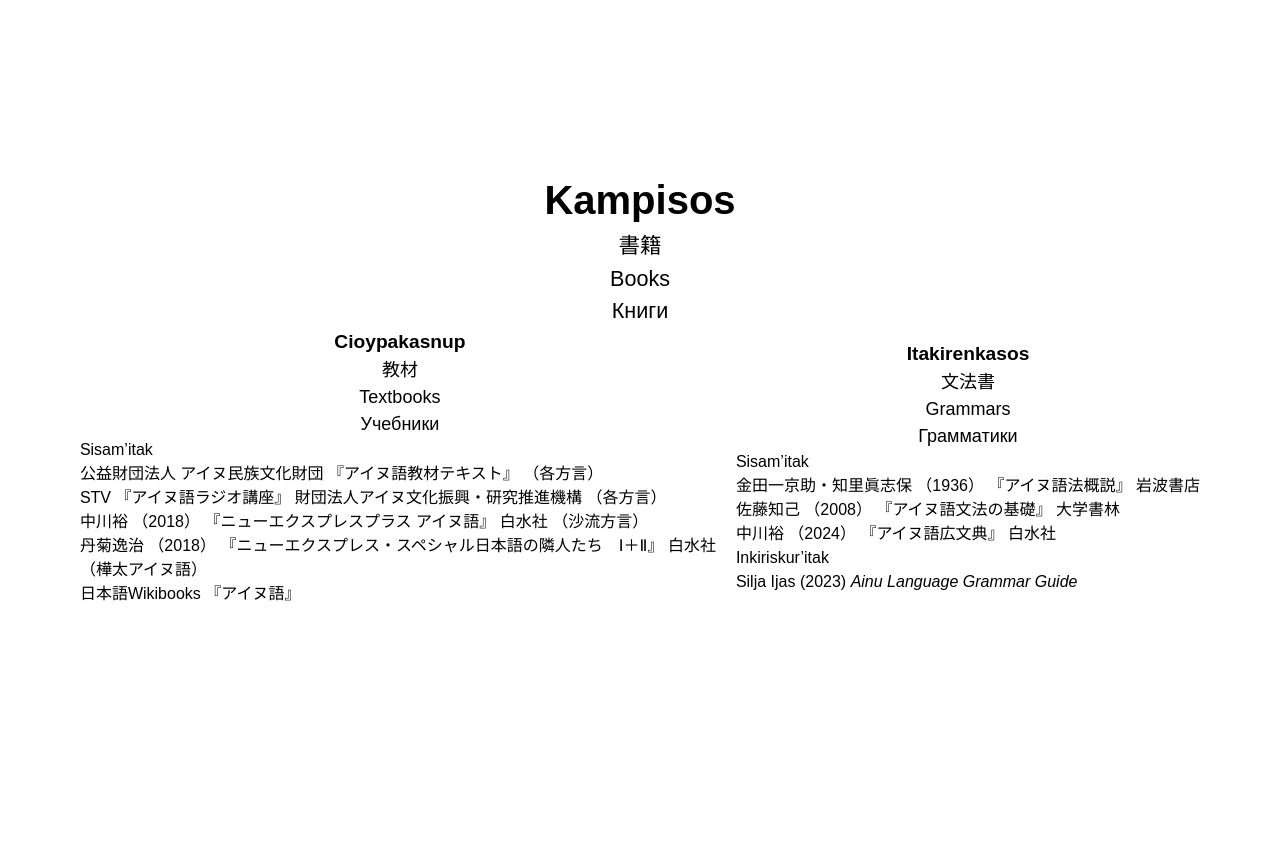
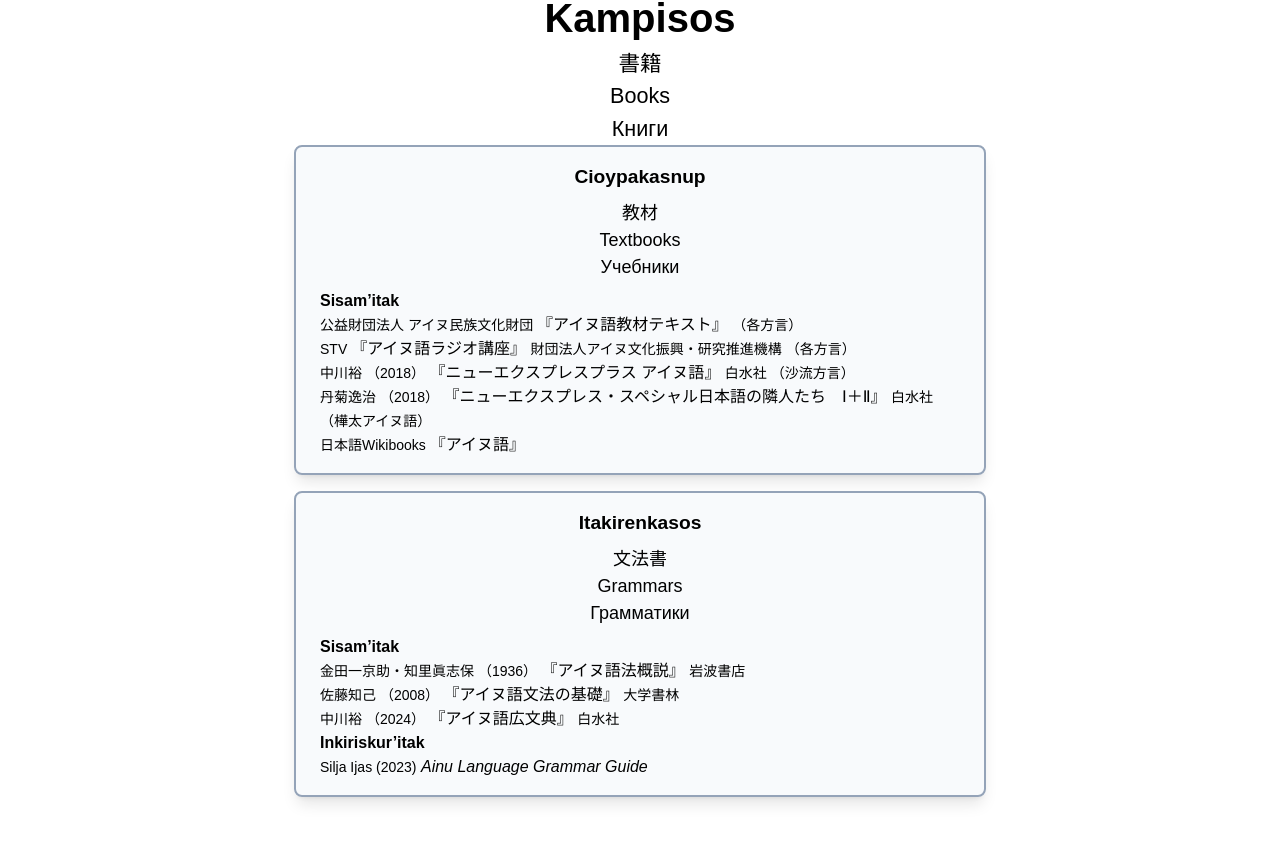
Before and after one commit to mkpoli/ainu, a SvelteKit app: page / in a window 1280 px wide. Shown: the part 4012-4855 px from the top of the page. Built offline with nearby package versions, Linux system fonts and the light colour scheme.

Commit message:
Adjust color and style for Books

```diff
--- a/src/routes/+page.svelte
+++ b/src/routes/+page.svelte
@@ -166,7 +166,7 @@
 			<span lang="en">Books</span>
 			<span lang="ru">Книги</span>
 		</div>
-		<div class="flex items-center justify-center gap-4">
+		<div class="grid grid-cols-1 gap-4">
 			{#snippet card(
 				title: {
 					ain: string;
@@ -190,7 +190,9 @@
 					>
 				>
 			)}
-				<div>
+				<div
+					class="grid grid-cols-1 items-center justify-center gap-2 border-2 bg-slate-100/50 border-slate-400 px-6 py-4 h-full rounded-lg shadow-lg"
+				>
 					<h3>{title.ain}</h3>
 					<div role="doc-subtitle">
 						<span lang="ja">{title.ja}</span>
@@ -204,17 +206,19 @@
 								en: 'Inkiriskur’itak',
 								ru: 'Nucaitak'
 							} as const}
+							<h4 class="font-bold">{LANG_TITLE[lang as keyof typeof LANG_TITLE]}</h4>
 							<li>
-								<span>{LANG_TITLE[lang as keyof typeof LANG_TITLE]}</span>
-
 								<ul>
 									{#each items as book}
 										<li>
 											{#if lang === 'ja'}
+												<span class="text-sm">
 													{book.author}
 													{#if book.year}
 														（{book.year}）
 													{/if}
+												</span>
+
 												{#if book.type === 'book'}
 													{book.book && `, ${book.book}`}
 													『{#if book.link}
@@ -223,18 +227,24 @@
 														</a>
 													{:else}{book.title}{/if}』
 												{/if}
+												<span class="text-sm">
 													{book.publisher}
 													{book.notes && `（${book.notes}）`}
+												</span>
 											{:else}
+												<span class="text-sm">
 													{#if book.author}
 														{book.author}
 													{/if}
 													{#if book.year}
 														({book.year})
 													{/if}
+												</span>
 												<a href={book.link} class="italic" target="_blank">{book.title}</a>
+												<span class="text-sm">
 													{book.publisher && `, ${book.publisher}`}
 													{book.notes && `, ${book.notes}`}
+												</span>
 											{/if}
 										</li>
 									{/each}
```
Lines whose indentation alone changed are shown as unchanged.
